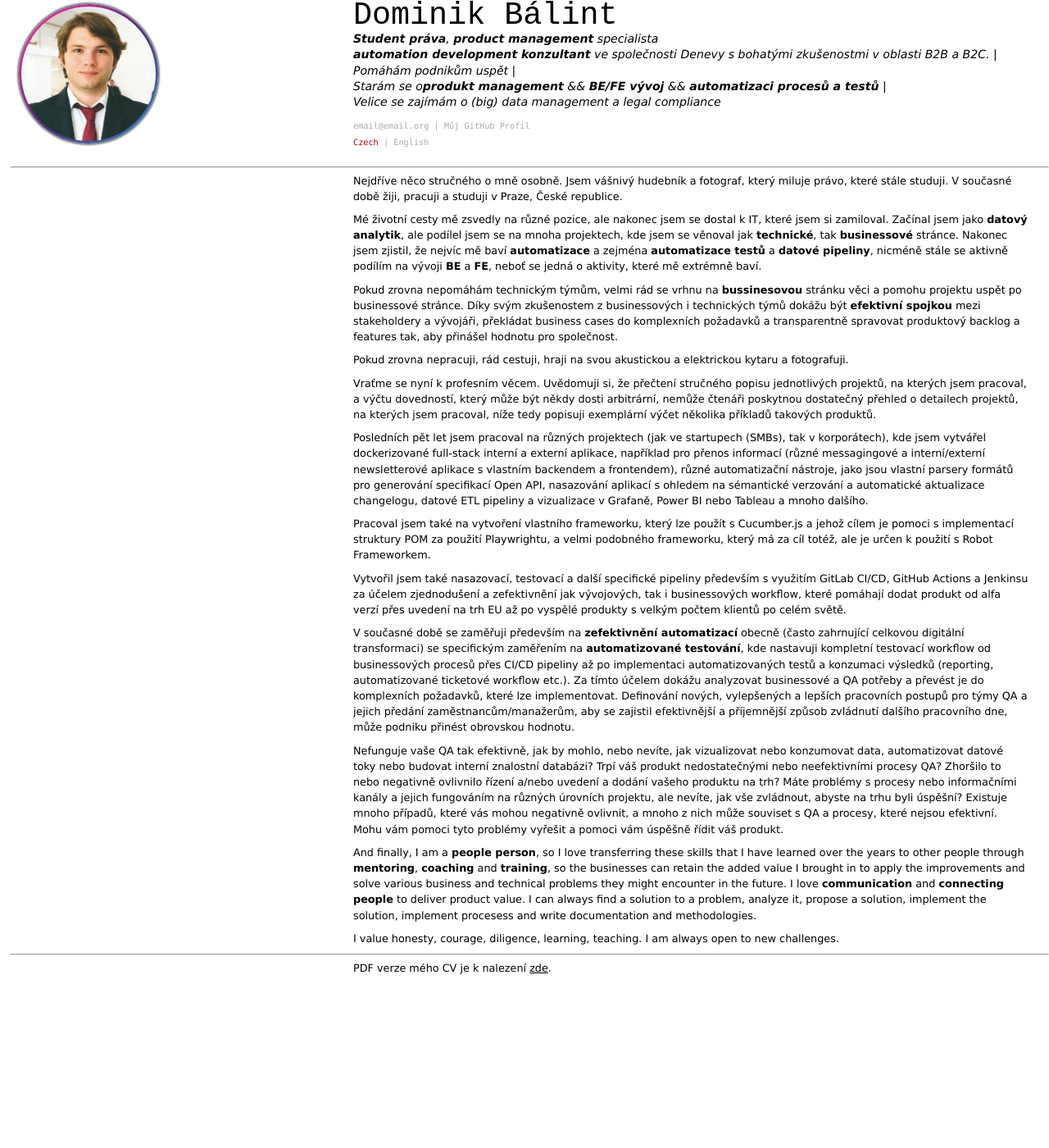
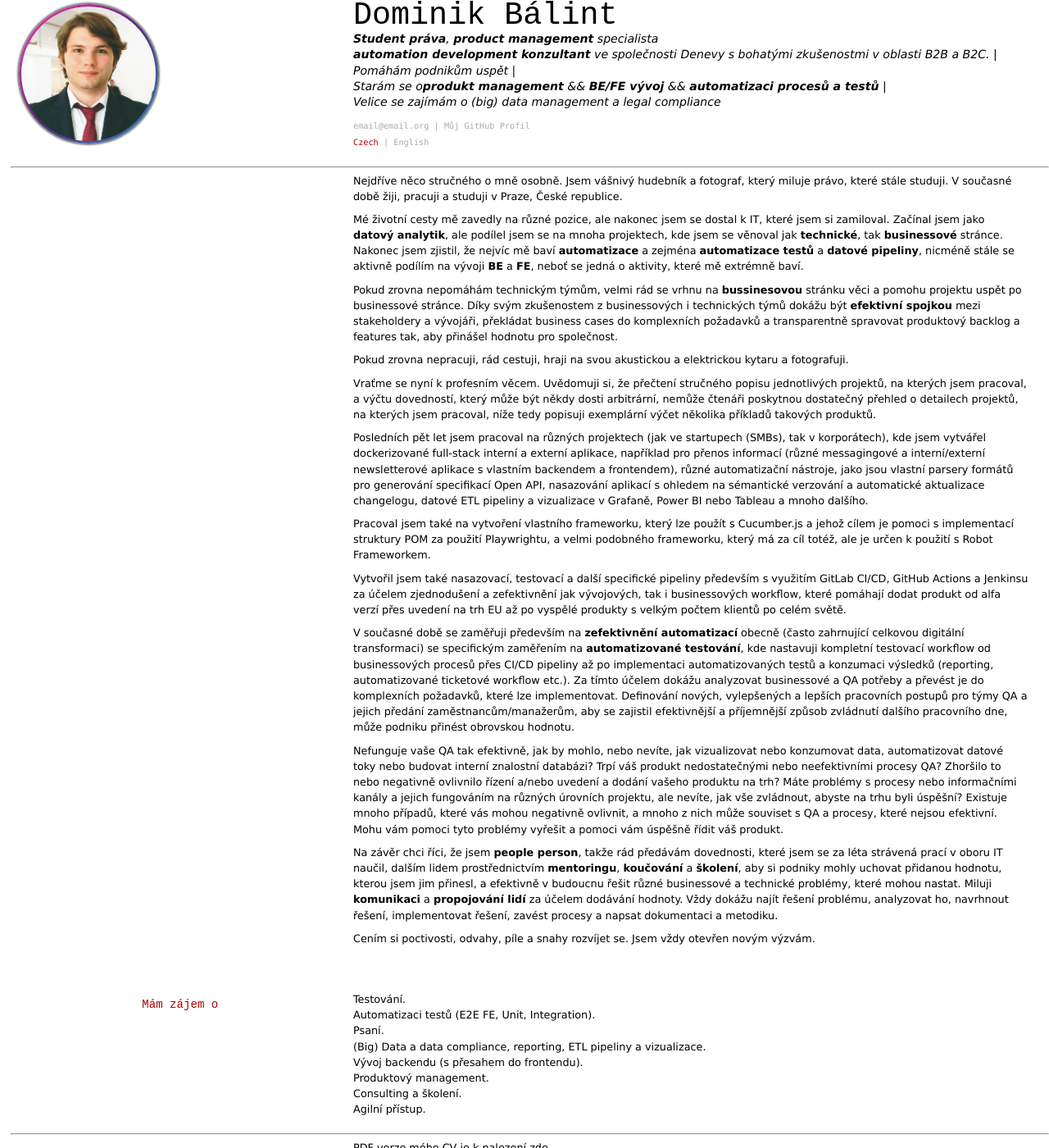
Before and after one commit to Dominik-97/curriculum-vitae, a Jekyll site: the page built from index_cz.md, in a window 1280 px wide and 1400 px high, scrolled down 6236 px. Shown: the whole window at 82% size. Built offline with Jekyll 4.4.1, drawn with Linux system fonts in a browser that asks for light colours; before the commit the page ends 7435 px from its top, so only the background shows below that.

Commit message:
Finalized the translation.

```diff
--- a/index_cz.md
+++ b/index_cz.md
@@ -273,7 +273,7 @@ Pokud jste dočetli stránku do této části, tak níže jsem přidal dodatečn
 
 Nejdříve něco stručného o mně osobně. Jsem vášnivý hudebník a fotograf, který miluje právo, které stále studuji. V současné době žiji, pracuji a studuji v Praze, České republice. <br>
 
-Mé životní cesty mě zsvedly na různé pozice, ale nakonec jsem se dostal k IT, které jsem si zamiloval. Začínal jsem jako **datový analytik**, ale podílel jsem se na mnoha projektech, kde jsem se věnoval jak **technické**, tak **businessové** stránce. Nakonec jsem zjistil, že nejvíc mě baví **automatizace** a zejména **automatizace testů** a **datové pipeliny**, nicméně stále se aktivně podílím na vývoji **BE** a **FE**, neboť se jedná o aktivity, které mě extrémně baví. <br>
+Mé životní cesty mě zavedly na různé pozice, ale nakonec jsem se dostal k IT, které jsem si zamiloval. Začínal jsem jako **datový analytik**, ale podílel jsem se na mnoha projektech, kde jsem se věnoval jak **technické**, tak **businessové** stránce. Nakonec jsem zjistil, že nejvíc mě baví **automatizace** a zejména **automatizace testů** a **datové pipeliny**, nicméně stále se aktivně podílím na vývoji **BE** a **FE**, neboť se jedná o aktivity, které mě extrémně baví. <br>
 
 Pokud zrovna nepomáhám technickým týmům, velmi rád se vrhnu na **bussinesovou** stránku věci a pomohu projektu uspět po businessové stránce. Díky svým zkušenostem z businessových i technických týmů dokážu být **efektivní spojkou** mezi stakeholdery a vývojáři, překládat business cases do komplexních požadavků a transparentně spravovat produktový backlog a features tak, aby přinášel hodnotu pro společnost. <br>
 
@@ -291,9 +291,20 @@ V současné době se zaměřuji především na **zefektivnění automatizací*
 
 Nefunguje vaše QA tak efektivně, jak by mohlo, nebo nevíte, jak vizualizovat nebo konzumovat data, automatizovat datové toky nebo budovat interní znalostní databázi? Trpí váš produkt nedostatečnými nebo neefektivními procesy QA? Zhoršilo to nebo negativně ovlivnilo řízení a/nebo uvedení a dodání vašeho produktu na trh? Máte problémy s procesy nebo informačními kanály a jejich fungováním na různých úrovních projektu, ale nevíte, jak vše zvládnout, abyste na trhu byli úspěšní? Existuje mnoho případů, které vás mohou negativně ovlivnit, a mnoho z nich může souviset s QA a procesy, které nejsou efektivní. Mohu vám pomoci tyto problémy vyřešit a pomoci vám úspěšně řídit váš produkt. <br>
 
-And finally, I am a **people person**, so I love transferring these skills that I have learned over the years to other people through **mentoring**, **coaching** and **training**, so the businesses can retain the added value I brought in to apply the improvements and solve various business and technical problems they might encounter in the future. I love **communication** and **connecting people** to deliver product value. I can always find a solution to a problem, analyze it, propose a solution, implement the solution, implement procesess and write documentation and methodologies. <br>
+Na závěr chci říci, že jsem **people person**, takže rád předávám dovednosti, které jsem se za léta strávená prací v oboru IT naučil, dalším lidem prostřednictvím **mentoringu**, **koučování** a **školení**, aby si podniky mohly uchovat přidanou hodnotu, kterou jsem jim přinesl, a efektivně v budoucnu řešit různé businessové a technické problémy, které mohou nastat. Miluji **komunikaci** a **propojování lidí** za účelem dodávání hodnoty. Vždy dokážu najít řešení problému, analyzovat ho, navrhnout řešení, implementovat řešení, zavést procesy a napsat dokumentaci a metodiku. <br>
 
-I value honesty, courage, diligence, learning, teaching. I am always open to new challenges.
+Cením si poctivosti, odvahy, píle a snahy rozvíjet se. Jsem vždy otevřen novým výzvám.
+
+## Mám zájem o
+
+- Testování.
+- Automatizaci testů (E2E FE, Unit, Integration).
+- Psaní.
+- (Big) Data a data compliance, reporting, ETL pipeliny a vizualizace.
+- Vývoj backendu (s přesahem do frontendu).
+- Produktový management.
+- Consulting a školení.
+- Agilní přístup.
 
 <!-- ### Patička
 
```
